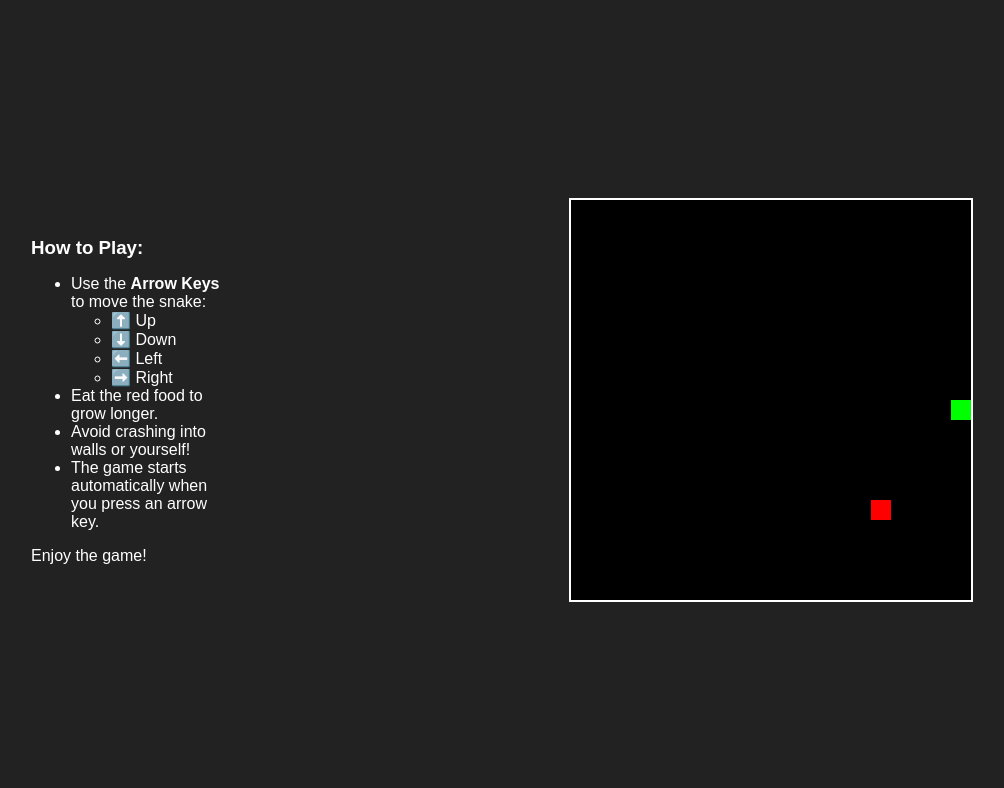
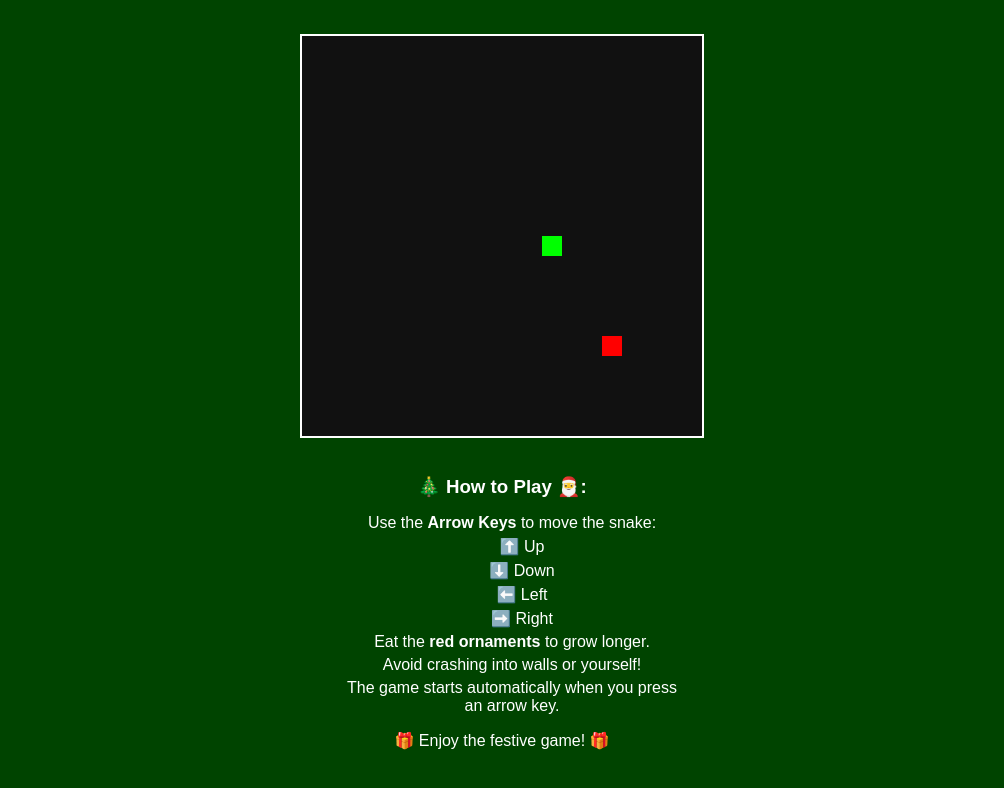
Before and after one commit to soliverson/snake, a plain HTML site: page index.html in a window 1280 px wide. Shown: the whole page, without its empty margins (138-1142 px from the left). Drawn offline with Linux system fonts and the light colour scheme.

Commit message:
update game

```diff
--- a/index.html
+++ b/index.html
@@ -3,34 +3,54 @@
 <head>
     <meta charset="UTF-8">
     <meta name="viewport" content="width=device-width, initial-scale=1.0">
-    <title>Snake Game</title>
+    <title>Christmas Snake Game</title>
     <style>
         body {
             display: flex;
-            justify-content: space-around;
+            flex-direction: column;
+            justify-content: center;
             align-items: center;
             height: 100vh;
             margin: 0;
-            background-color: #222;
+            background-color: #004400; /* Dark green for Christmas theme */
             color: white;
             font-family: Arial, sans-serif;
         }
+        .game-container {
+            display: flex;
+            flex-direction: column;
+            align-items: center;
+            width: 90vw;
+            max-width: 400px;
+        }
         canvas {
             border: 2px solid #fff;
-            background-color: #000;
+            background-color: #111; /* Slightly darker background */
+            width: 100%;
+            height: auto;
         }
         .instructions {
-            max-width: 200px;
-            text-align: left;
+            max-width: 90%;
+            text-align: center;
+            margin-top: 20px;
         }
         .instructions h3 {
             margin-bottom: 10px;
         }
+        .instructions ul {
+            padding-left: 20px;
+            list-style: none;
+        }
+        .instructions ul li {
+            margin-bottom: 5px;
+        }
     </style>
 </head>
 <body>
+    <div class="game-container">
+        <canvas id="gameCanvas" width="400" height="400"></canvas>
         <div class="instructions">
-        <h3>How to Play:</h3>
+            <h3>🎄 How to Play 🎅:</h3>
             <ul>
                 <li>Use the <b>Arrow Keys</b> to move the snake:</li>
                 <ul>
@@ -39,13 +59,13 @@
                     <li>⬅️ Left</li>
                     <li>➡️ Right</li>
                 </ul>
-            <li>Eat the red food to grow longer.</li>
+                <li>Eat the <b>red ornaments</b> to grow longer.</li>
                 <li>Avoid crashing into walls or yourself!</li>
                 <li>The game starts automatically when you press an arrow key.</li>
             </ul>
-        <p>Enjoy the game!</p>
+            <p>🎁 Enjoy the festive game! 🎁</p>
         </div>
-    <canvas id="gameCanvas" width="400" height="400"></canvas>
+    </div>
     <script>
         const canvas = document.getElementById('gameCanvas');
         const ctx = canvas.getContext('2d');
@@ -66,11 +86,11 @@
         }
 
         function drawSnake() {
-            snake.forEach(segment => drawRect(segment.x, segment.y, 'lime'));
+            snake.forEach(segment => drawRect(segment.x, segment.y, '#00FF00')); // Bright green snake
         }
 
         function drawFood() {
-            drawRect(food.x, food.y, 'red');
+            drawRect(food.x, food.y, '#FF0000'); // Red ornament-like food
         }
 
         function update() {
@@ -158,7 +178,7 @@
         document.addEventListener('keydown', changeDirection);
 
         restartGame(); // Ensure the snake starts moving
-        setInterval(gameLoop, 100);
+        setInterval(gameLoop, 150);
     </script>
 </body>
 </html>
```
Also changed, not shown: 1 other file. Lines whose indentation alone changed are shown as unchanged.
